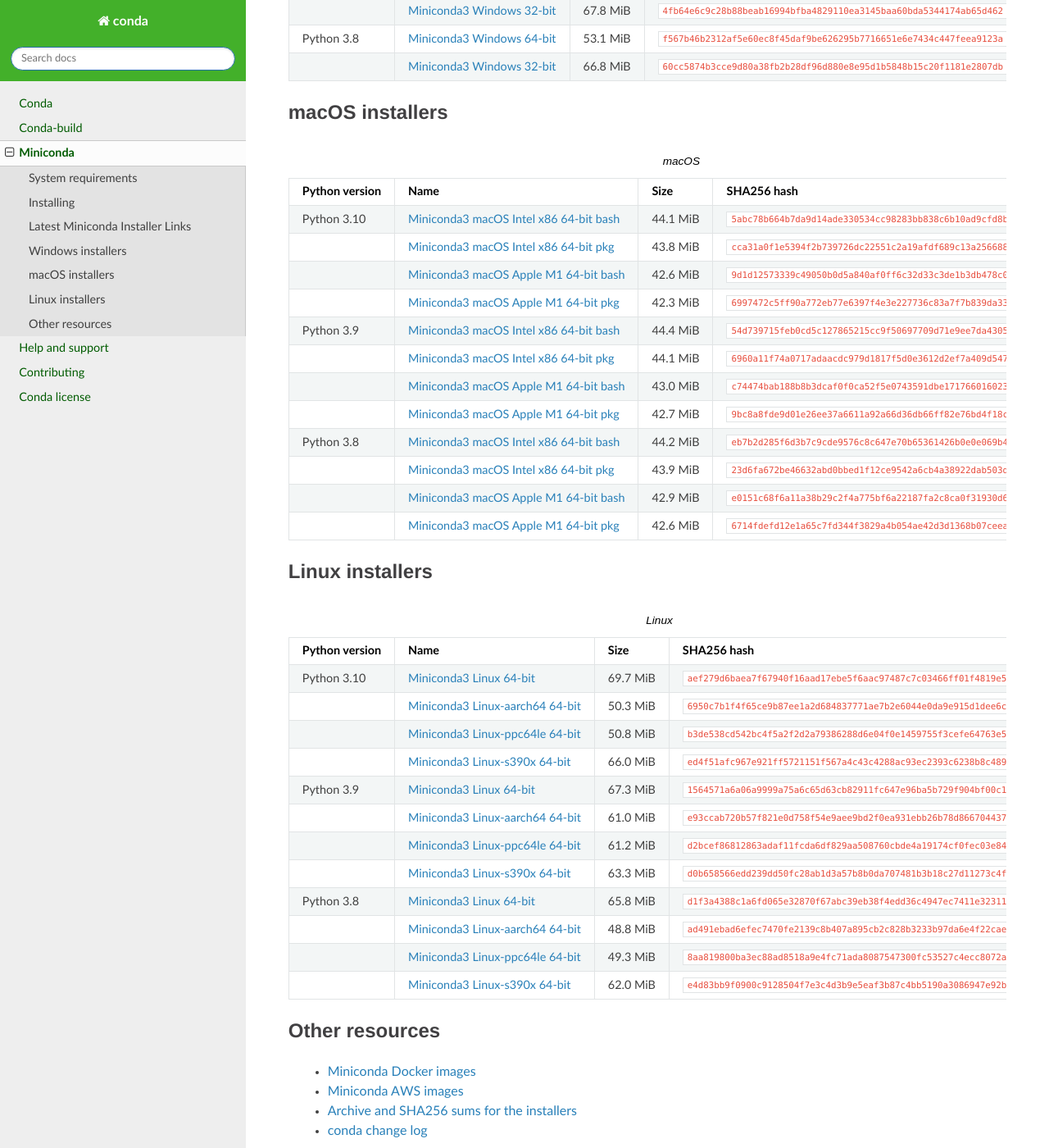
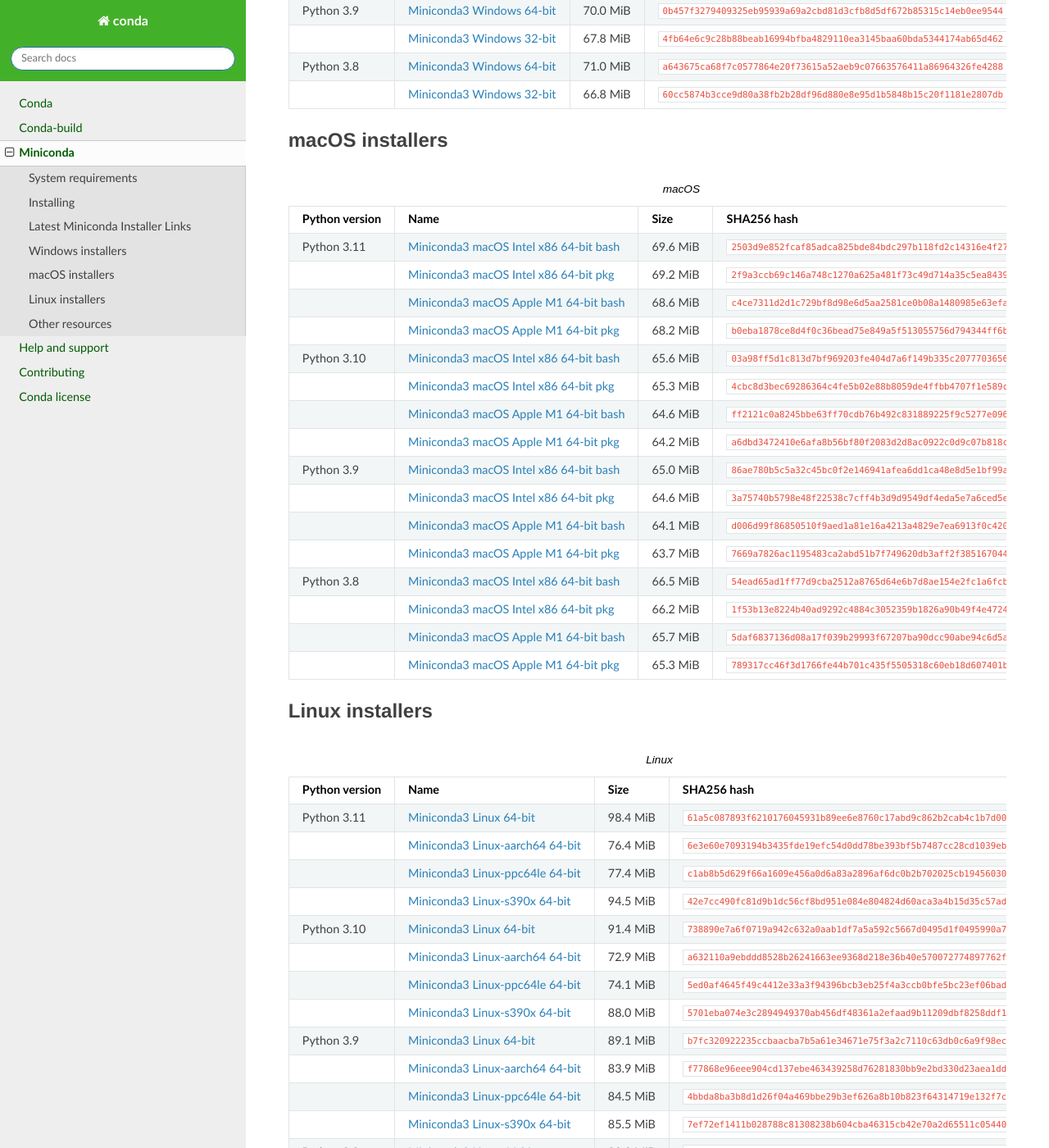
Before and after one commit to conda/conda-docs, a Sphinx documentation site: the page built from docs/source/miniconda.rst, in a window 1280 px wide and 1400 px high, scrolled down 1551 px. Shown: the whole window at 82% size. Built offline with Sphinx 7.4.7 and the Read the Docs theme 2.0.0, drawn with Linux system fonts in a browser that asks for light colours; some of the changed text lies outside the part shown.

Commit message:
Add Miniconda installers

```diff
--- a/docs/source/miniconda.rst
+++ b/docs/source/miniconda.rst
@@ -61,10 +61,11 @@
    :header: Python version,Name,Size,SHA256 hash
    :widths: 5, 10, 5, 80
 
-   Python 3.10,`Miniconda3 Windows 64-bit <https://repo.anaconda.com/miniconda/Miniconda3-py310_23.3.1-0-Windows-x86_64.exe>`_,53.9 MiB,``307194e1f12bbeb52b083634e89cc67db4f7980bd542254b43d3309eaf7cb358``
-   Python 3.9,`Miniconda3 Windows 64-bit <https://repo.anaconda.com/miniconda/Miniconda3-py39_23.3.1-0-Windows-x86_64.exe>`_,53.7 MiB,``155958e7922d8b7aa6cb3115aeb66d2efcdae1237a6f1c11e23ca75ea96d291a``
+   Python 3.11,`Miniconda3 Windows 64-bit <https://repo.anaconda.com/miniconda/Miniconda3-py311_23.5.0-3-Windows-x86_64.exe>`_,73.2 MiB,``51a50e2997bc4ec9361733f90cb1ed343910fbc73e8a2b01b86e514921f1c026``
+   Python 3.10,`Miniconda3 Windows 64-bit <https://repo.anaconda.com/miniconda/Miniconda3-py310_23.5.0-3-Windows-x86_64.exe>`_,69.5 MiB,``cb4e61bc59068a5e3732a2a58b0414c970848d3499c64c725ccd7d0000964335``
+   Python 3.9,`Miniconda3 Windows 64-bit <https://repo.anaconda.com/miniconda/Miniconda3-py39_23.5.0-3-Windows-x86_64.exe>`_,70.0 MiB,``0b457f3279409325eb95939a69a2cbd81d3cfb8d5df672b85315c14eb0ee9544``
    ,`Miniconda3 Windows 32-bit <https://repo.anaconda.com/miniconda/Miniconda3-py39_4.12.0-Windows-x86.exe>`_,67.8 MiB,``4fb64e6c9c28b88beab16994bfba4829110ea3145baa60bda5344174ab65d462``
-   Python 3.8,`Miniconda3 Windows 64-bit <https://repo.anaconda.com/miniconda/Miniconda3-py38_23.3.1-0-Windows-x86_64.exe>`_,53.1 MiB,``f567b46b2312af5e60ec8f45daf9be626295b7716651e6e7434c447feea9123a``
+   Python 3.8,`Miniconda3 Windows 64-bit <https://repo.anaconda.com/miniconda/Miniconda3-py38_23.5.0-3-Windows-x86_64.exe>`_,71.0 MiB,``a643675ca68f7c0577864e20f73615a52aeb9c07663576411a86964326fe4288``
    ,`Miniconda3 Windows 32-bit <https://repo.anaconda.com/miniconda/Miniconda3-py38_4.12.0-Windows-x86.exe>`_,66.8 MiB,``60cc5874b3cce9d80a38fb2b28df96d880e8e95d1b5848b15c20f1181e2807db``
 
 macOS installers
@@ -74,18 +75,22 @@
    :header: Python version,Name,Size,SHA256 hash
    :widths: 5, 10, 5, 80
 
-   Python 3.10,`Miniconda3 macOS Intel x86 64-bit bash <https://repo.anaconda.com/miniconda/Miniconda3-py310_23.3.1-0-MacOSX-x86_64.sh>`_,44.1 MiB,``5abc78b664b7da9d14ade330534cc98283bb838c6b10ad9cfd8b9cc4153f8104``
-   ,`Miniconda3 macOS Intel x86 64-bit pkg <https://repo.anaconda.com/miniconda/Miniconda3-py310_23.3.1-0-MacOSX-x86_64.pkg>`_,43.8 MiB,``cca31a0f1e5394f2b739726dc22551c2a19afdf689c13a25668887ba706cba58``
-   ,`Miniconda3 macOS Apple M1 64-bit bash <https://repo.anaconda.com/miniconda/Miniconda3-py310_23.3.1-0-MacOSX-arm64.sh>`_,42.6 MiB,``9d1d12573339c49050b0d5a840af0ff6c32d33c3de1b3db478c01878eb003d64``
-   ,`Miniconda3 macOS Apple M1 64-bit pkg <https://repo.anaconda.com/miniconda/Miniconda3-py310_23.3.1-0-MacOSX-arm64.pkg>`_,42.3 MiB,``6997472c5ff90a772eb77e6397f4e3e227736c83a7f7b839da33d6cc7facb75d``
-   Python 3.9,`Miniconda3 macOS Intel x86 64-bit bash <https://repo.anaconda.com/miniconda/Miniconda3-py39_23.3.1-0-MacOSX-x86_64.sh>`_,44.4 MiB,``54d739715feb0cd5c127865215cc9f50697709d71e9ee7da430576c5a1c8010d``
-   ,`Miniconda3 macOS Intel x86 64-bit pkg <https://repo.anaconda.com/miniconda/Miniconda3-py39_23.3.1-0-MacOSX-x86_64.pkg>`_,44.1 MiB,``6960a11f74a0717adaacdc979d1817f5d0e3612d2ef7a409d547fbeac6d58ed7``
-   ,`Miniconda3 macOS Apple M1 64-bit bash <https://repo.anaconda.com/miniconda/Miniconda3-py39_23.3.1-0-MacOSX-arm64.sh>`_,43.0 MiB,``c74474bab188b8b3dcaf0f0ca52f5e0743591dbe171766016023d052acf96502``
-   ,`Miniconda3 macOS Apple M1 64-bit pkg <https://repo.anaconda.com/miniconda/Miniconda3-py39_23.3.1-0-MacOSX-arm64.pkg>`_,42.7 MiB,``9bc8a8fde9d01e26ee37a6611a92a66d36db66ff82e76bd4f18cb28cfbad7a1f``
-   Python 3.8,`Miniconda3 macOS Intel x86 64-bit bash <https://repo.anaconda.com/miniconda/Miniconda3-py38_23.3.1-0-MacOSX-x86_64.sh>`_,44.2 MiB,``eb7b2d285f6d3b7c9cde9576c8c647e70b65361426b0e0e069b4ab23ccbb79e2``
-   ,`Miniconda3 macOS Intel x86 64-bit pkg <https://repo.anaconda.com/miniconda/Miniconda3-py38_23.3.1-0-MacOSX-x86_64.pkg>`_,43.9 MiB,``23d6fa672be46632abd0bbed1f12ce9542a6cb4a38922dab503d9a6096d186d3``
-   ,`Miniconda3 macOS Apple M1 64-bit bash <https://repo.anaconda.com/miniconda/Miniconda3-py38_23.3.1-0-MacOSX-arm64.sh>`_,42.9 MiB,``e0151c68f6a11a38b29c2f4a775bf6a22187fa2c8ca0f31930d69f2f013c0810``
-   ,`Miniconda3 macOS Apple M1 64-bit pkg <https://repo.anaconda.com/miniconda/Miniconda3-py38_23.3.1-0-MacOSX-arm64.pkg>`_,42.6 MiB,``6714fdefd12e1a65c7fd344f3829a4b054ae42d3d1368b07ceeab9dcc41ad48b``
+   Python 3.11,`Miniconda3 macOS Intel x86 64-bit bash <https://repo.anaconda.com/miniconda/Miniconda3-py311_23.5.0-3-MacOSX-x86_64.sh>`_,69.6 MiB,``2503d9e852fcaf85adca825bde84bdc297b118fd2c14316e4f27a93a190a7bdd``
+   ,`Miniconda3 macOS Intel x86 64-bit pkg <https://repo.anaconda.com/miniconda/Miniconda3-py311_23.5.0-3-MacOSX-x86_64.pkg>`_,69.2 MiB,``2f9a3ccb69c146a748c1270a625a481f73c49d714a35c5ea84399e32892af830``
+   ,`Miniconda3 macOS Apple M1 64-bit bash <https://repo.anaconda.com/miniconda/Miniconda3-py311_23.5.0-3-MacOSX-arm64.sh>`_,68.6 MiB,``c4ce7311d2d1c729bf8d98e6d5aa2581ce0b08a1480985e63efaf8529b2fc6ca``
+   ,`Miniconda3 macOS Apple M1 64-bit pkg <https://repo.anaconda.com/miniconda/Miniconda3-py311_23.5.0-3-MacOSX-arm64.pkg>`_,68.2 MiB,``b0eba1878ce8d4f0c36bead75e849a5f513055756d794344ff6b371e47b66cbe``
+   Python 3.10,`Miniconda3 macOS Intel x86 64-bit bash <https://repo.anaconda.com/miniconda/Miniconda3-py310_23.5.0-3-MacOSX-x86_64.sh>`_,65.6 MiB,``03a98ff5d1c813d7bf969203fe404d7a6f149b335c2077703656807721603495``
+   ,`Miniconda3 macOS Intel x86 64-bit pkg <https://repo.anaconda.com/miniconda/Miniconda3-py310_23.5.0-3-MacOSX-x86_64.pkg>`_,65.3 MiB,``4cbc8d3bec69286364c4fe5b02e88b8059de4ffbb4707f1e589c5deef1a210ff``
+   ,`Miniconda3 macOS Apple M1 64-bit bash <https://repo.anaconda.com/miniconda/Miniconda3-py310_23.5.0-3-MacOSX-arm64.sh>`_,64.6 MiB,``ff2121c0a8245bbe63ff70cdb76b492c831889225f9c5277e096f08fd03e7f17``
+   ,`Miniconda3 macOS Apple M1 64-bit pkg <https://repo.anaconda.com/miniconda/Miniconda3-py310_23.5.0-3-MacOSX-arm64.pkg>`_,64.2 MiB,``a6dbd3472410e6afa8b56bf80f2083d2d8ac0922c0d9c07b818c9a131662bb59``
+   Python 3.9,`Miniconda3 macOS Intel x86 64-bit bash <https://repo.anaconda.com/miniconda/Miniconda3-py39_23.5.0-3-MacOSX-x86_64.sh>`_,65.0 MiB,``86ae780b5c5a32c45bc0f2e146941afea6dd1ca48e8d5e1bf99a83df255a0a78``
+   ,`Miniconda3 macOS Intel x86 64-bit pkg <https://repo.anaconda.com/miniconda/Miniconda3-py39_23.5.0-3-MacOSX-x86_64.pkg>`_,64.6 MiB,``3a75740b5798e48f22538c7cff4b3d9d9549df4eda5e7a6ced5ebc3eab10f297``
+   ,`Miniconda3 macOS Apple M1 64-bit bash <https://repo.anaconda.com/miniconda/Miniconda3-py39_23.5.0-3-MacOSX-arm64.sh>`_,64.1 MiB,``d006d99f86850510f9aed1a81e16a4213a4829e7ea6913f0c42054b4b0ac05a7``
+   ,`Miniconda3 macOS Apple M1 64-bit pkg <https://repo.anaconda.com/miniconda/Miniconda3-py39_23.5.0-3-MacOSX-arm64.pkg>`_,63.7 MiB,``7669a7826ac1195483ca2abd51b7f749620db3aff2f3851670441fc56652a35b``
+   Python 3.8,`Miniconda3 macOS Intel x86 64-bit bash <https://repo.anaconda.com/miniconda/Miniconda3-py38_23.5.0-3-MacOSX-x86_64.sh>`_,66.5 MiB,``54ead65ad1ff77d9cba2512a8765d64e6b7d8ae154e2fc1a6fcb01395b9a8cf3``
+   ,`Miniconda3 macOS Intel x86 64-bit pkg <https://repo.anaconda.com/miniconda/Miniconda3-py38_23.5.0-3-MacOSX-x86_64.pkg>`_,66.2 MiB,``1f53b13e8224b40ad9292c4884c3052359b1826a90b49f4e4724affa10d31bb6``
+   ,`Miniconda3 macOS Apple M1 64-bit bash <https://repo.anaconda.com/miniconda/Miniconda3-py38_23.5.0-3-MacOSX-arm64.sh>`_,65.7 MiB,``5daf6837136d08a17f039b29993f67207ba90dcc90abe94c6d5a8925f6888076``
+   ,`Miniconda3 macOS Apple M1 64-bit pkg <https://repo.anaconda.com/miniconda/Miniconda3-py38_23.5.0-3-MacOSX-arm64.pkg>`_,65.3 MiB,``789317cc46f3d1766fe44b701c435f5505318c60eb18d607401b30a9cd7bcc3c``
 
 Linux installers
 ================
@@ -94,18 +99,22 @@
    :header: Python version,Name,Size,SHA256 hash
    :widths: 5, 10, 5, 80
 
-   Python 3.10,`Miniconda3 Linux 64-bit <https://repo.anaconda.com/miniconda/Miniconda3-py310_23.3.1-0-Linux-x86_64.sh>`_,69.7 MiB,``aef279d6baea7f67940f16aad17ebe5f6aac97487c7c03466ff01f4819e5a651``
-   ,`Miniconda3 Linux-aarch64 64-bit <https://repo.anaconda.com/miniconda/Miniconda3-py310_23.3.1-0-Linux-aarch64.sh>`_,50.3 MiB,``6950c7b1f4f65ce9b87ee1a2d684837771ae7b2e6044e0da9e915d1dee6c924c``
-   ,`Miniconda3 Linux-ppc64le 64-bit <https://repo.anaconda.com/miniconda/Miniconda3-py310_23.3.1-0-Linux-ppc64le.sh>`_,50.8 MiB,``b3de538cd542bc4f5a2f2d2a79386288d6e04f0e1459755f3cefe64763e51d16``
-   ,`Miniconda3 Linux-s390x 64-bit <https://repo.anaconda.com/miniconda/Miniconda3-py310_23.3.1-0-Linux-s390x.sh>`_,66.0 MiB,``ed4f51afc967e921ff5721151f567a4c43c4288ac93ec2393c6238b8c4891de8``
-   Python 3.9,`Miniconda3 Linux 64-bit <https://repo.anaconda.com/miniconda/Miniconda3-py39_23.3.1-0-Linux-x86_64.sh>`_,67.3 MiB,``1564571a6a06a9999a75a6c65d63cb82911fc647e96ba5b729f904bf00c177d3``
-   ,`Miniconda3 Linux-aarch64 64-bit <https://repo.anaconda.com/miniconda/Miniconda3-py39_23.3.1-0-Linux-aarch64.sh>`_,61.0 MiB,``e93ccab720b57f821e0d758f54e9aee9bd2f0ea931ebb26b78d866704437a296``
-   ,`Miniconda3 Linux-ppc64le 64-bit <https://repo.anaconda.com/miniconda/Miniconda3-py39_23.3.1-0-Linux-ppc64le.sh>`_,61.2 MiB,``d2bcef86812863adaf11fcda6df829aa508760cbde4a19174cf0fec03e8498f5``
-   ,`Miniconda3 Linux-s390x 64-bit <https://repo.anaconda.com/miniconda/Miniconda3-py39_23.3.1-0-Linux-s390x.sh>`_,63.3 MiB,``d0b658566edd239dd50fc28ab1d3a57b8b0da707481b3b18c27d11273c4fdb5a``
-   Python 3.8,`Miniconda3 Linux 64-bit <https://repo.anaconda.com/miniconda/Miniconda3-py38_23.3.1-0-Linux-x86_64.sh>`_,65.8 MiB,``d1f3a4388c1a6fd065e32870f67abc39eb38f4edd36c4947ec7411e32311bd59``
-   ,`Miniconda3 Linux-aarch64 64-bit <https://repo.anaconda.com/miniconda/Miniconda3-py38_23.3.1-0-Linux-aarch64.sh>`_,48.8 MiB,``ad491ebad6efec7470fe2139c8b407a895cb2c828b3233b97da6e4f22cae0cde``
-   ,`Miniconda3 Linux-ppc64le 64-bit <https://repo.anaconda.com/miniconda/Miniconda3-py38_23.3.1-0-Linux-ppc64le.sh>`_,49.3 MiB,``8aa819800ba3ec88ad8518a9e4fc71ada8087547300fc53527c4ecc8072a4d50``
-   ,`Miniconda3 Linux-s390x 64-bit <https://repo.anaconda.com/miniconda/Miniconda3-py38_23.3.1-0-Linux-s390x.sh>`_,62.0 MiB,``e4d83bb9f0900c9128504f7e3c4d3b9e5eaf3b87c4bb5190a3086947e92bd3fa``
+   Python 3.11,`Miniconda3 Linux 64-bit <https://repo.anaconda.com/miniconda/Miniconda3-py311_23.5.0-3-Linux-x86_64.sh>`_,98.4 MiB,``61a5c087893f6210176045931b89ee6e8760c17abd9c862b2cab4c1b7d00f7c8``
+   ,`Miniconda3 Linux-aarch64 64-bit <https://repo.anaconda.com/miniconda/Miniconda3-py311_23.5.0-3-Linux-aarch64.sh>`_,76.4 MiB,``6e3e60e7093194b3435fde19efc54d0dd78be393bf5b7487cc28cd1039ebed4d``
+   ,`Miniconda3 Linux-ppc64le 64-bit <https://repo.anaconda.com/miniconda/Miniconda3-py311_23.5.0-3-Linux-ppc64le.sh>`_,77.4 MiB,``c1ab8b5d629f66a1609e456a0d6a83a2896af6dc0b2b702025cb19456030eacd``
+   ,`Miniconda3 Linux-s390x 64-bit <https://repo.anaconda.com/miniconda/Miniconda3-py311_23.5.0-3-Linux-s390x.sh>`_,94.5 MiB,``42e7cc490fc81d9b1dc56cf8bd951e084e804824d60aca3a4b15d35c57ad373e``
+   Python 3.10,`Miniconda3 Linux 64-bit <https://repo.anaconda.com/miniconda/Miniconda3-py310_23.5.0-3-Linux-x86_64.sh>`_,91.4 MiB,``738890e7a6f0719a942c632a0aab1df7a5a592c5667d0495d1f0495990a709ba``
+   ,`Miniconda3 Linux-aarch64 64-bit <https://repo.anaconda.com/miniconda/Miniconda3-py310_23.5.0-3-Linux-aarch64.sh>`_,72.9 MiB,``a632110a9ebddd8528b26241663ee9368d218e36b40e570072774897762f1de8``
+   ,`Miniconda3 Linux-ppc64le 64-bit <https://repo.anaconda.com/miniconda/Miniconda3-py310_23.5.0-3-Linux-ppc64le.sh>`_,74.1 MiB,``5ed0af4645f49c4412e33a3f94396bcb3eb25f4a3ccb0bfe5bc23ef06bad6f3f``
+   ,`Miniconda3 Linux-s390x 64-bit <https://repo.anaconda.com/miniconda/Miniconda3-py310_23.5.0-3-Linux-s390x.sh>`_,88.0 MiB,``5701eba074e3c2894949370ab456df48361a2efaad9b11209dbf8258ddf1e331``
+   Python 3.9,`Miniconda3 Linux 64-bit <https://repo.anaconda.com/miniconda/Miniconda3-py39_23.5.0-3-Linux-x86_64.sh>`_,89.1 MiB,``b7fc320922235ccbaacba7b5a61e34671e75f3a2c7110c63db0c6a9f98ecf8a8``
+   ,`Miniconda3 Linux-aarch64 64-bit <https://repo.anaconda.com/miniconda/Miniconda3-py39_23.5.0-3-Linux-aarch64.sh>`_,83.9 MiB,``f77868e96eee904cd137ebe463439258d76281830bb9e2bd330d23aea1ddd31a``
+   ,`Miniconda3 Linux-ppc64le 64-bit <https://repo.anaconda.com/miniconda/Miniconda3-py39_23.5.0-3-Linux-ppc64le.sh>`_,84.5 MiB,``4bbda8ba3b8d1d26f04a469bbe29b3ef626a8b10b823f64314719e132f7c3696``
+   ,`Miniconda3 Linux-s390x 64-bit <https://repo.anaconda.com/miniconda/Miniconda3-py39_23.5.0-3-Linux-s390x.sh>`_,85.5 MiB,``7ef72ef1411b028788c81308238b604cba46315cb42e70a2d65511c05440ebca``
+   Python 3.8,`Miniconda3 Linux 64-bit <https://repo.anaconda.com/miniconda/Miniconda3-py38_23.5.0-3-Linux-x86_64.sh>`_,89.3 MiB,``f833ae8ad96db31d4f2a09d12f1b188721c769d60d813d7e6341c19e77bc791f``
+   ,`Miniconda3 Linux-aarch64 64-bit <https://repo.anaconda.com/miniconda/Miniconda3-py38_23.5.0-3-Linux-aarch64.sh>`_,72.7 MiB,``853e1c3c24f1c4cc2a1c57b05059740127724a2b346f887e3f0bb92a6cd05fe1``
+   ,`Miniconda3 Linux-ppc64le 64-bit <https://repo.anaconda.com/miniconda/Miniconda3-py38_23.5.0-3-Linux-ppc64le.sh>`_,74.1 MiB,``5bef0b71b9c9c6a27e534894e913e47e545793a549a8815bb4a66a8c9d793d45``
+   ,`Miniconda3 Linux-s390x 64-bit <https://repo.anaconda.com/miniconda/Miniconda3-py38_23.5.0-3-Linux-s390x.sh>`_,85.8 MiB,``e0271bc3af023053258cfe01059d53769bbd32dc5542b5c96280d29dcd8568f6``
 
 Other resources
 ===============
```
